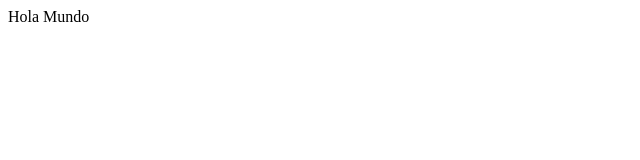
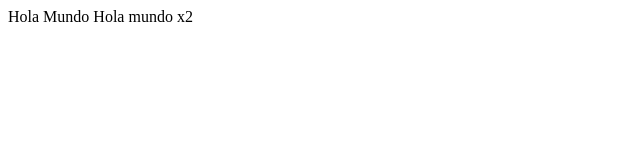
Before and after one commit to GareAlex/Prueba1, a plain HTML site: page index.html in a window 1280 px wide. Shown: the whole page, without its empty margins (0-640 px from the left). Drawn offline with Linux system fonts and the light colour scheme.

Commit message:
Segundo cambio

```diff
--- a/index.html
+++ b/index.html
@@ -8,5 +8,6 @@
 </head>
 <body>
     Hola Mundo
+    Hola mundo x2
 </body>
 </html>
```
